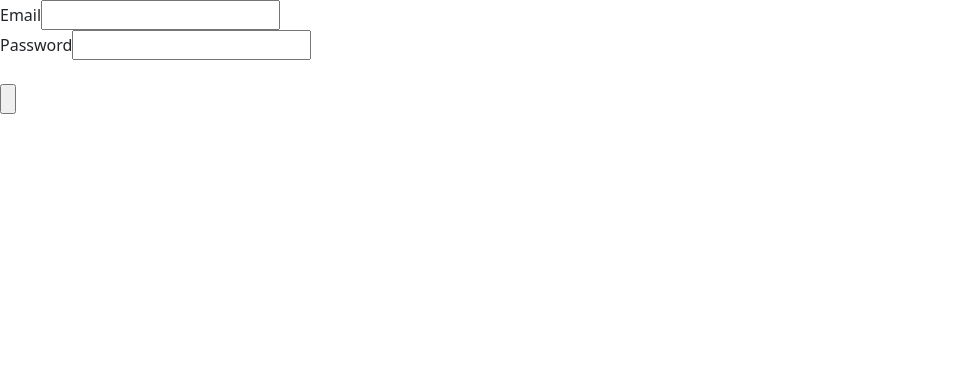
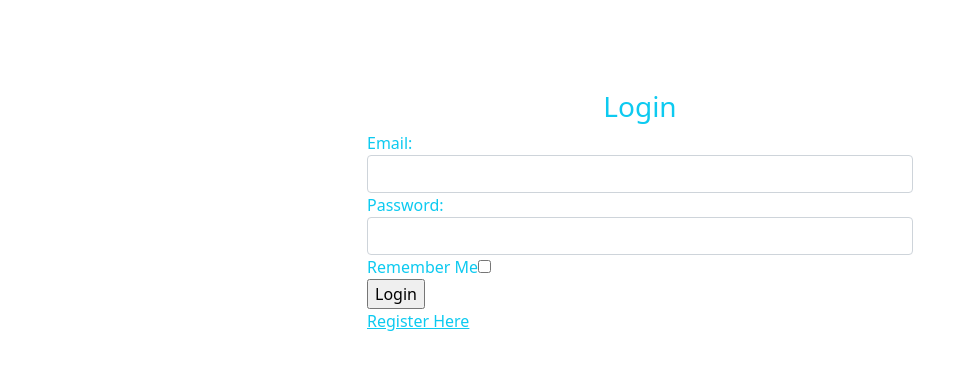
Before and after one commit to JordanSchwartz97/capstone-project-frontend, a React (Create React App) app: page / in a window 1280 px wide. Shown: the top 370 px of the page, without its empty margins (0-976 px from the left). Built offline with nearby package versions, Linux system fonts and the light colour scheme; no server answers.

Commit message:
Completed login page with verification for user

```diff
--- a/src/components/app.jsx
+++ b/src/components/app.jsx
@@ -1,34 +1,51 @@
-import React, {useState, useEffect} from 'react';
+import React, {useState, useEffect} from 'react'
 import LoginPage from './loginpage/loginpage';
 import {Switch, Route,Redirect} from 'react-router-dom';
 import axios from 'axios';
 import jwt_decode from 'jwt-decode';
-
-const App = () => {
+ const AppHooks = () => {
 
     let [user, setUser] = useState({});
 
     const jwt = localStorage.getItem('token');
     let decoded = '';
-    console.log(jwt)
-    try {
+   try{
        decoded = jwt_decode(jwt);
+
    } catch(ex) {
       console.log(ex);
    }
+
+
     const getUserData = async () => {
        await axios.get(`http://localhost:5000/api/collections/user/${decoded._id}`)
+       .then((value) => {
+       setUser(value.data)
+       console.log(value.data)
+       })
    }
 
+
+
+
+
+   useEffect(() => {
+       getUserData()
+       console.log(user)
+   },[])
+
+
+
+
      return(
-        <>
+         <div className="body">
             <Switch>
-        <Route path = '/' exact component = {LoginPage}/>
+                <Route path = "/" exact component ={LoginPage} />
+            </Switch>
 
-        </Switch>
-        </>
+         </div>
+
      )
  }
 
-
-export default App;
+ export default AppHooks
--- /dev/null
+++ b/src/components/loginpage/loginpage.css
@@ -0,0 +1,19 @@
+body {
+    margin: 0;
+    padding: 0;
+    background-color: #17a2b8;
+    height: 100vh;
+  }
+  #login .container #login-row #login-column #login-box {
+    margin-top: 120px;
+    max-width: 600px;
+    height: 320px;
+    border: 1px solid #9C9C9C;
+    background-color: #EAEAEA;
+  }
+  #login .container #login-row #login-column #login-box #login-form {
+    padding: 20px;
+  }
+  #login .container #login-row #login-column #login-box #login-form #register-link {
+    margin-top: -85px;
+  }
--- a/src/components/loginpage/loginpage.js
+++ b/src/components/loginpage/loginpage.js
@@ -1,32 +1,40 @@
+
+import React, { useState,useEffect } from 'react';
 import axios from 'axios';
-import React, {useState,useEffect} from 'react';
 
 
 function LoginPage(props) {
     const useremail = useFormInput('');
     const userpassword = useFormInput('');
+    const [Auth, setAuth] = useState(false);
     const [token, setToken] = useState(null);
-    const [Auth, setAuth] = useState(false);
     const [error, setError] = useState(null);
     const [loading, setLoading] = useState(false);
 
+
     const login = async() => {
         const credentials = { email: useremail.value,
-                              password: userpassword.value};
-        console.log(credentials)
-        let response = await axios.post("http://localhost:5000/api/auth/login", credentials);
+                              password: userpassword.value };
+
+        const response =  await axios.post("http://localhost:5000/api/auth/login/", credentials);
+        console.log("x-auth-token",response.headers['x-auth-token'])
 
         localStorage.setItem('token', response.headers['x-auth-token']);
         const tokenFromStorage = localStorage.getItem('token') ;
-
+        console.log(tokenFromStorage)
         setToken(tokenFromStorage);
         if(token != null ){
-            console.log("token is not null", token)
+            console.log("token is not nul", token)
            setAuth(true);
         }
-};
+
+    }
 
     useEffect(() => {
+
+        console.log("useEffect")
+
+
         if (token ){
             console.log("history push")
             props.history.push('/home');
@@ -38,33 +46,43 @@ function LoginPage(props) {
             }
       }, [token]);
 
-      const handleLogin =  () => {
-        login();
-       console.log("token in handleLogin()",token);
 
-     if (Auth ){
-     props.history.push('/profile');
-     }
-     else {
-         alert("failed login! try again")
-         props.history.push('/');
-     }
-   }
+
     return (
-        <div className = 'input-div'>
-           <div>Email
-                <input type="text"{...useremail} autoComplete='new-email'/>
+        <div id="login">
+            <h3 className="text-center text-white pt-5">Login Form</h3>
+            <div className="container">
+                <div id="login-row" className="row justify-content-center align-items-center">
+                    <div id="login-column" className="col-md-6">
+                        <div id="login-form" className="form" action="" method="post">
+                            <h3 className="text-center text-info">Login</h3>
+                            <div className="form-group">
+                                <label for="email" className="text-info">Email:</label>
+                                <input type="text" {...useremail} name="email" className="form-control" autoComplete="new-email"></input>
                             </div>
-            <div>Password
-                <input type="text"{...userpassword} autoComplete='new-email'/>
+                            <div className="form-group">
+                                <label for="password" className="text-info">Password:</label>
+                                <input type="text" {...userpassword} name="username" className="form-control" autoComplete="new-password"></input>
                             </div>
+                            <div className="form-group">
+                                <label for="remember-me" className="text-info"><span>Remember Me</span><input id="remember-me" name="remember-me" type="checkbox"></input></label>
                                 {error && <><small style={{ color: 'red' }}>{error}</small><br /></>}<br />
-           <input type="button" className="leftButton" onClick={login}   />
+                                <input type="button" className="leftButton" value={loading ? 'Loading...' : 'Login'} onClick={ login} disabled={loading} />
                             </div>
+                            <div id="register-link" className="text-right">
+                                <a href="#" className="text-info">Register Here</a>
+                            </div>
+                        </div>
+                    </div>
+                </div>
+            </div>
+        </div>
+
      );
     }
+
   const useFormInput = initialValue => {
-    const [value,setValue] = useState(initialValue);
+    const [value, setValue] = useState(initialValue);
 
     const handleChange = e => {
       setValue(e.target.value);
@@ -74,4 +92,19 @@ const useFormInput = initialValue => {
       onChange: handleChange
     }
   }
-export default LoginPage
+
+  export default LoginPage;
+
+ // <div className='input-div'>
+    //     Login<br /><br />
+    //     <div>
+    //         Email<br />
+    //         <input type="text" {...useremail} autoComplete="new-email" />
+    //     </div>
+    //     <div style={{ marginTop: 10 }}>
+    //         Password<br />
+    //         <input type="password" {...userpassword} autoComplete="new-password" />
+    //     </div>
+    //     {error && <><small style={{ color: 'red' }}>{error}</small><br /></>}<br />
+    //   <input type="button" className="leftButton" value={loading ? 'Loading...' : 'Login'} onClick={ login} disabled={loading} />
+    // </div>
--- a/src/index.js
+++ b/src/index.js
@@ -1,6 +1,7 @@
 import React from 'react';
 import ReactDOM from 'react-dom';
 import App from './components/app';
+import jwt_decode from 'jwt-decode';
 import '../node_modules/bootstrap/dist/css/bootstrap.min.css';
 import {
     BrowserRouter as Router,
```
Lines whose indentation alone changed are shown as unchanged.
